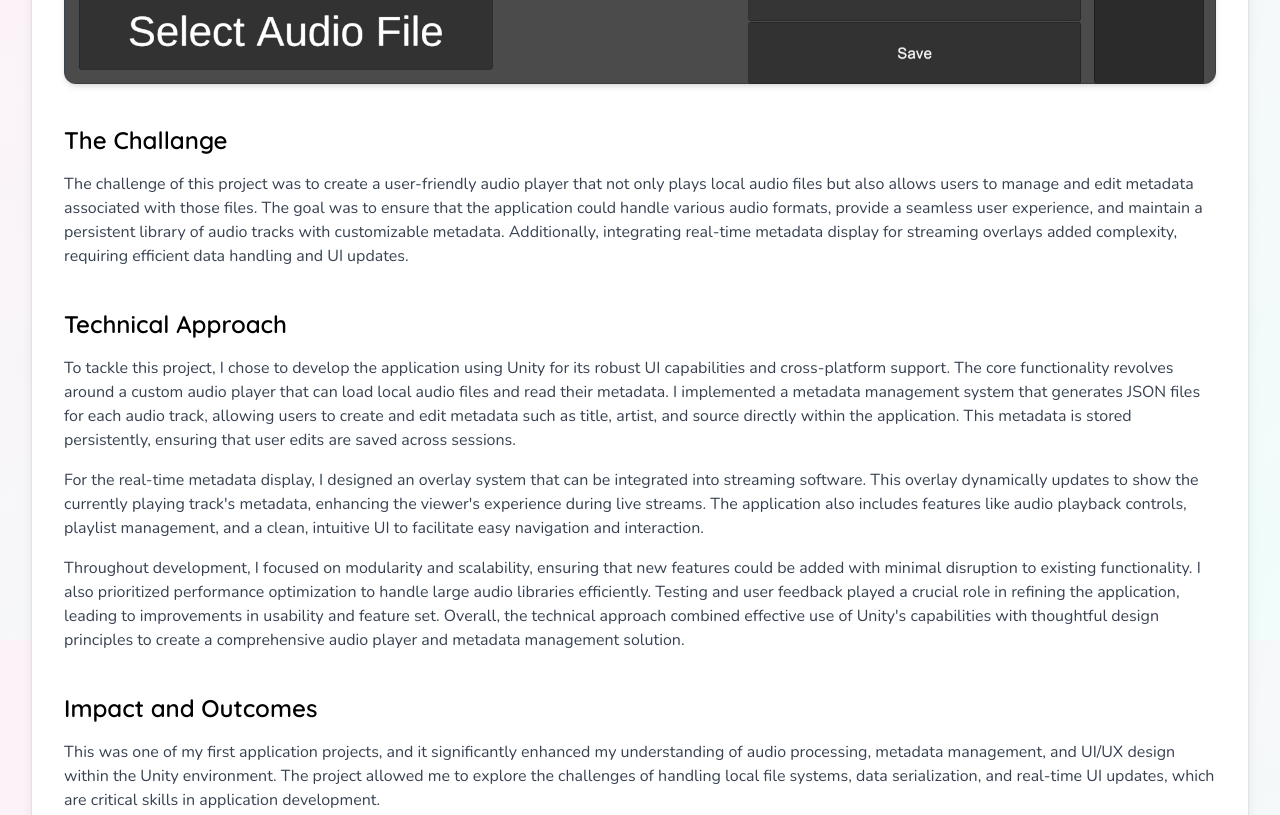
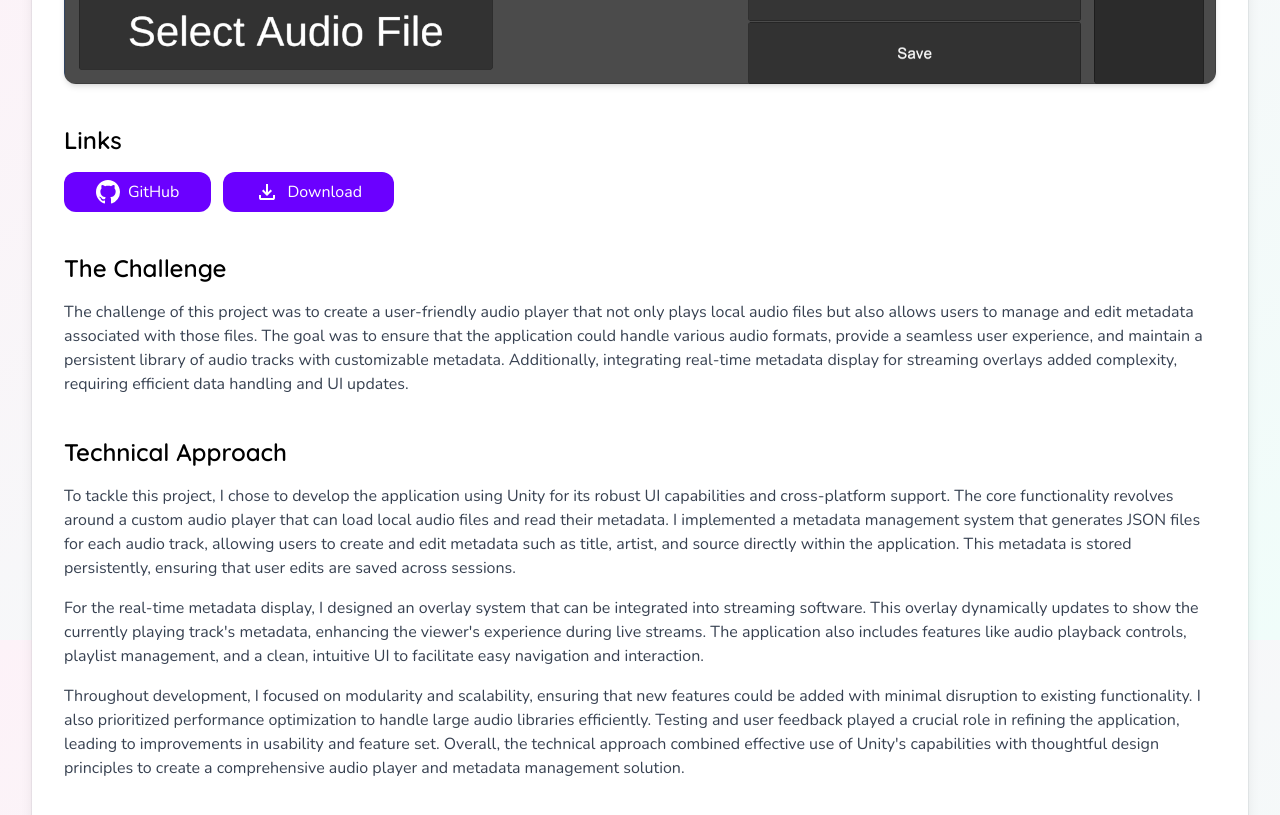
Before and after one commit to EwanPrangell/ewanprangell.github.io, a plain HTML site: page projects/audify.html in a window 1280 px wide. Shown: the part 960-1775 px from the top of the page. Drawn offline with nearby package versions, Linux system fonts and the light colour scheme; no server answers.

Commit message:
Final update to portfolio for assignment.
Add links to audify.html from a newly published and released portfolio from build.
Fixed spelling mistakes featured across pages.

```diff
--- a/projects/audify.html
+++ b/projects/audify.html
@@ -104,9 +104,26 @@
 
         <div class="gap-section"></div>
 
+        <!-- Links -->
+        <div class="mb-10">
+            <h2 class="text-2xl font-semibold mb-4">Links</h2>
+            <div class="flex flex-wrap gap-3">
+                <template x-for="link in project.links">
+                    <a :href="link.url" target="_blank" class="px-4 py-2 rounded-xl bg-primary-500 text-white hover:bg-primary-600 transition flex items-center gap-2">
+                        <template x-if="link.svg">
+                            <span x-html="link.svg" class="inline-block align-middle"></span>
+                        </template>
+                        <span x-text="link.label"></span>
+                    </a>
+                </template>
+            </div>
+        </div>
+
+        <div class="gap-section"></div>
+
         <!-- Full Description -->
         <div class="mb-10">
-            <h2 class="text-2xl font-semibold mb-4">The Challange</h2>
+            <h2 class="text-2xl font-semibold mb-4">The Challenge</h2>
             <p class="text-gray-700 leading-relaxed" x-text="project.challenge"></p>
 
             <div class="gap-section"></div>
@@ -140,7 +157,7 @@
                 <span class="text-gray-600" x-text="block.summary"></span>
                 </div>
                 <div class="mb-3">
-                <span class="block text-gray-700" x-text="block.description"></span>
+                <span class="block text-gray-700" x-text="block.breakdown"></span>
                 </div>
                 <div class="gap-section"></div>
                 <div class="grid grid-cols-1 md:grid-cols-2 gap-6 items-stretch">
@@ -274,9 +291,18 @@
                     { type: "image", src: "/assets/projects/audify/metadata_ia.png" },
                     { type: "image", src: "/assets/projects/audify/metadata_file_example.png" }
                 ],
-                /*links: [
-
-                ],*/
+                links: [
+                    {
+                        svg: `<svg xmlns="http://www.w3.org/2000/svg" width="24" height="24" fill="currentColor" class="bi bi-github" viewBox="0 0 16 16"><path d="M8 0C3.58 0 0 3.58 0 8c0 3.54 2.29 6.53 5.47 7.59.4.07.55-.17.55-.38 0-.19-.01-.82-.01-1.49-2.01.37-2.53-.49-2.69-.94-.09-.23-.48-.94-.82-1.13-.28-.15-.68-.52-.01-.53.63-.01 1.08.58 1.23.82.72 1.21 1.87.87 2.33.66.07-.52.28-.87.51-1.07-1.78-.2-3.64-.89-3.64-3.95 0-.87.31-1.59.82-2.15-.08-.2-.36-1.02.08-2.12 0 0 .67-.21 2.2.82.64-.18 1.32-.27 2-.27s1.36.09 2 .27c1.53-1.04 2.2-.82 2.2-.82.44 1.1.16 1.92.08 2.12.51.56.82 1.27.82 2.15 0 3.07-1.87 3.75-3.65 3.95.29.25.54.73.54 1.48 0 1.07-.01 1.93-.01 2.2 0 .21.15.46.55.38A8.01 8.01 0 0 0 16 8c0-4.42-3.58-8-8-8"/></svg>`,
+                        label: "GitHub",
+                        url: "https://github.com/PrangellPlays/Audify/tree/C%23"
+                    },
+                    {
+                      svg: `<svg xmlns="http://www.w3.org/2000/svg" width="24" height="24" fill="currentColor" viewBox="0 -960 960 960"><path d="M480-320 280-520l56-58 104 104v-326h80v326l104-104 56 58-200 200ZM240-160q-33 0-56.5-23.5T160-240v-120h80v120h480v-120h80v120q0 33-23.5 56.5T720-160H240Z"/></svg>`,
+                      label: "Download",
+                      url: "https://github.com/PrangellPlays/Audify/releases/tag/CSharp"
+                    }
+                ],
                 codeBlocks: [
                         {
                             codeFiles: [
```
Also changed, not shown: about.html (+1 -1 lines), index.html (+2 -2 lines), projects.html (+1 -1 lines), projects/infestationeducation.html (+2 -2 lines), projects/llgdragons.html (+1 -1 lines).
